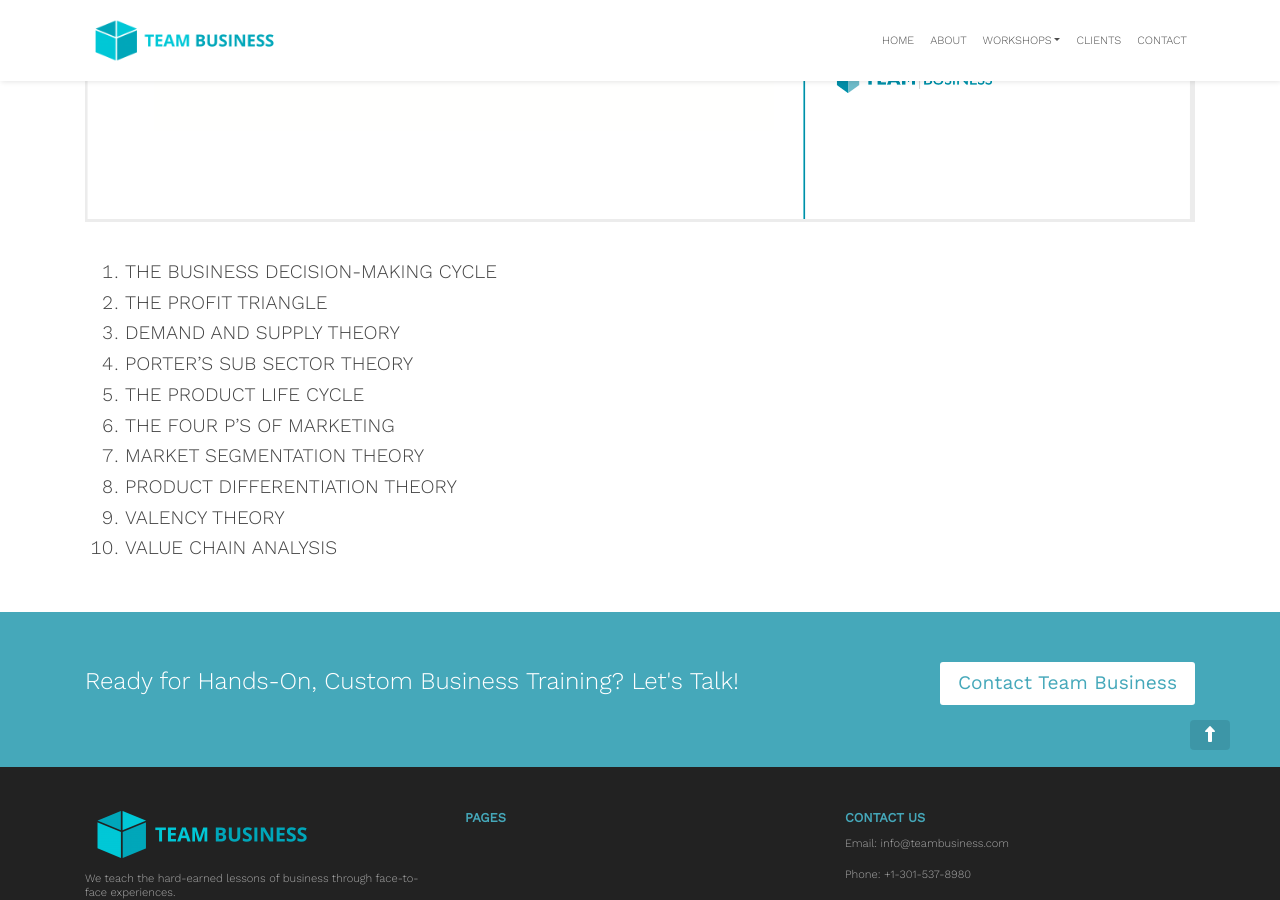
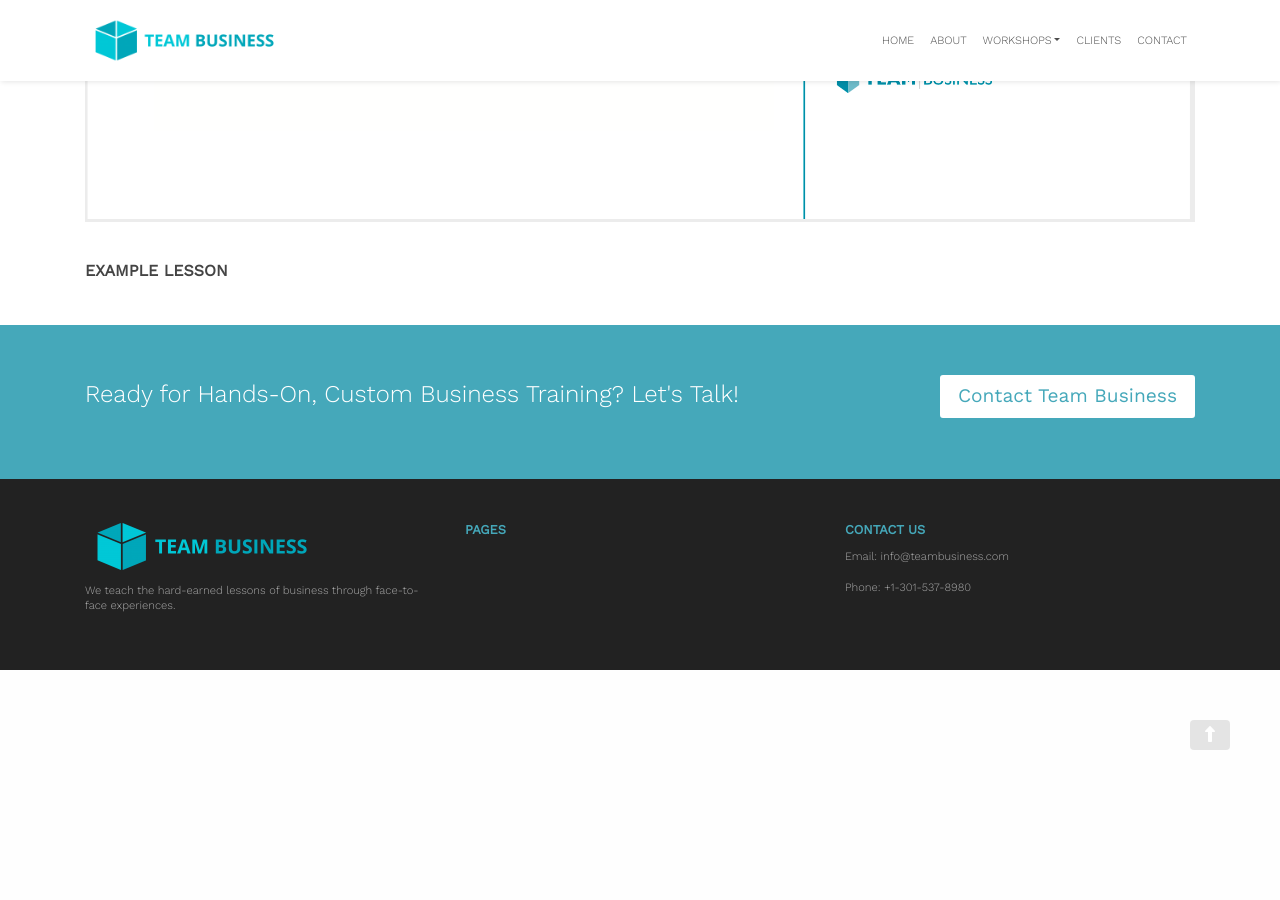
Before and after one commit to zac-heisey/team-business, a Jekyll site: the page built from _pages/strategy-workshop-mba-in-a-day.md, in a window 1280 px wide and 900 px high, scrolled down 2569 px. Built offline with Jekyll 4.4.1, drawn with Linux system fonts in a browser that asks for light colours; nearby versions of some CDN libraries.

Commit message:
Update from Forestry.io Lara Azzam updated _pages/strategy-workshop-mba-in-a-day.md

```diff
--- a/_pages/strategy-workshop-mba-in-a-day.md
+++ b/_pages/strategy-workshop-mba-in-a-day.md
@@ -46,13 +46,4 @@ Finally, participants are better prepared to use the tools to explain their deci
 
 ![](/assets/images/screen-shot-2020-07-22-at-5-17-25-am.png)
 
- 1. THE BUSINESS DECISION-MAKING CYCLE
- 2. THE PROFIT TRIANGLE
- 3. DEMAND AND SUPPLY THEORY
- 4. PORTER'S SUB SECTOR THEORY
- 5. THE PRODUCT LIFE CYCLE
- 6. THE FOUR P'S OF MARKETING
- 7. MARKET SEGMENTATION THEORY
- 8. PRODUCT DIFFERENTIATION THEORY
- 9. VALENCY THEORY
-10. VALUE CHAIN ANALYSIS
+#### EXAMPLE LESSON
```
